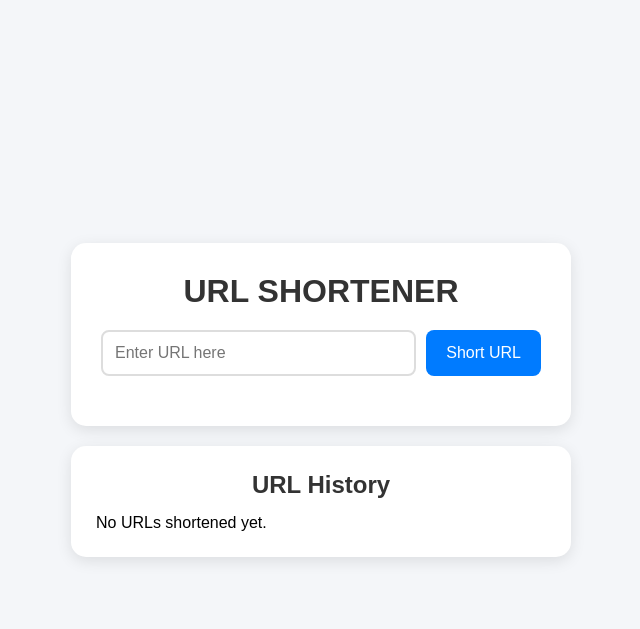
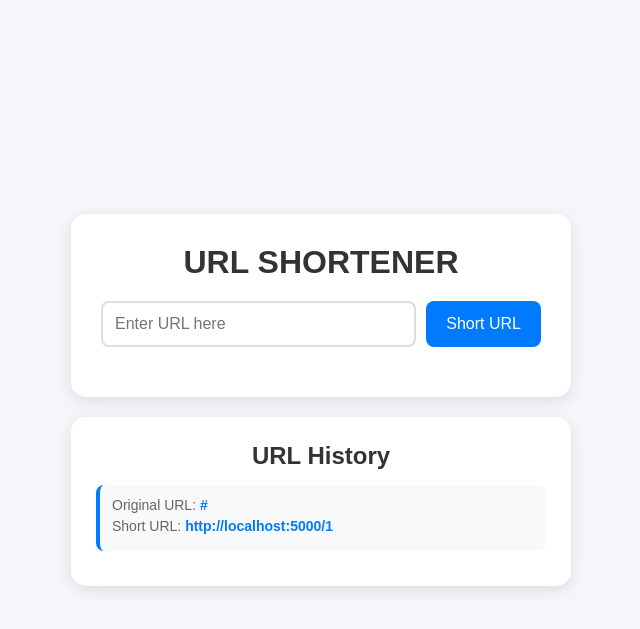
Before and after one commit to Shirooni-01/URL-Shortener, a Flask app: page / in a window 1280 px wide. Shown: the top 629 px of the page, without its empty margins (319-959 px from the left). Run offline with Flask 3, Linux system fonts and the light colour scheme; tables that the repository leaves empty hold one stand-in row (values such as "Sample post").

Commit message:
Added SQLite database support and URL history

```diff
--- a/app.py
+++ b/app.py
@@ -1,21 +1,43 @@
-from flask import Flask, render_template, request, redirect
+from flask import Flask, render_template, request, redirect, url_for
 import random
+import sqlite3
 
 app = Flask(__name__)
 
-url_history = []
 
-keys = ['0','1','2','3','4','5','6','7','8','9','a', 'b', 'c', 'd', 'e', 'f', 'g', 'h', 'i', 'j', 'k', 'l', 'm', 'n', 'o', 'p', 'q', 'r', 's', 't', 'u', 'v', 'w', 'x', 'y', 'z']
+def init_db():
+    conn = sqlite3.connect('database.db')
+    cursor = conn.cursor()
+
+    cursor.execute('''
+        CREATE TABLE IF NOT EXISTS urls(
+            id INTEGER PRIMARY KEY AUTOINCREMENT,
+            uni_id TEXT UNIQUE,
+            og_url TEXT
+        )
+    ''')
+
+    conn.commit()
+    conn.close()
+
+
+init_db()
+
+
+keys = ['0','1','2','3','4','5','6','7','8','9','a','b','c','d','e','f','g','h','i','j','k','l','m','n','o','p','q','r','s','t','u','v','w','x','y','z']
+
+
 def uniqueid():
     uni_id = ''
     for i in range(6):
-        uni_id += keys[random.randint(0,35)]
+        uni_id += keys[random.randint(0, 35)]
     return uni_id
 
-# shortlink = 'www.myshortlink.'
 
-@app.route('/',methods = ['GET','POST'])
+@app.route('/', methods=['GET', 'POST'])
 def index():
+
+    short_url = None
 
     if request.method == 'POST':
 
@@ -28,38 +50,77 @@ def index():
 
             uni_id = uniqueid()
 
-            exist = False
+            conn = sqlite3.connect('database.db')
+            cursor = conn.cursor()
 
-            for url in url_history:
-                if uni_id == url['uni_id']:
-                    exist = True
-                    break
+            cursor.execute(
+                "SELECT * FROM urls WHERE uni_id=?",
+                (uni_id,)
+            )
+
+            exist = cursor.fetchone()
+
+            conn.close()
 
             if not exist:
-                url_history.append({
-                    'uni_id': uni_id,
-                    'og_url': og_url
-                })
+
+                conn = sqlite3.connect('database.db')
+                cursor = conn.cursor()
+
+                cursor.execute(
+                    "INSERT INTO urls (uni_id, og_url) VALUES (?, ?)",
+                    (uni_id, og_url)
+                )
+
+                conn.commit()
+                conn.close()
+
                 break
 
-        short_url = f"http://localhost:5000/{uni_id}"
-
-        return render_template(
-            'index.html',
-            short_url=short_url
-            ,url_history=url_history
+        short_url = url_for(
+            'shorturl',
+            uni_id=uni_id,
+            _external=True
         )
 
-    return render_template('index.html', url_history=url_history)
+    conn = sqlite3.connect('database.db')
+    cursor = conn.cursor()
+
+    cursor.execute(
+        "SELECT uni_id, og_url FROM urls ORDER BY id DESC"
+    )
+
+    url_history = cursor.fetchall()
+
+    conn.close()
+
+    return render_template(
+        'index.html',
+        short_url=short_url,
+        url_history=url_history
+    )
+
 
 @app.route('/<uni_id>')
 def shorturl(uni_id):
 
-    for url in url_history:
-        if url['uni_id'] == uni_id:
-            return redirect(url['og_url'])
+    conn = sqlite3.connect('database.db')
+    cursor = conn.cursor()
+
+    cursor.execute(
+        "SELECT og_url FROM urls WHERE uni_id=?",
+        (uni_id,)
+    )
+
+    url = cursor.fetchone()
+
+    conn.close()
+
+    if url:
+        return redirect(url[0])
 
     return "URL Not Found"
 
+
 if __name__ == "__main__":
     app.run(debug=True)
--- a/templates/index.html
+++ b/templates/index.html
@@ -150,13 +150,24 @@
     <div class="history-container">
         <h2 class="history-title">URL History</h2>
 
+
         {% if url_history %}
         {% for url in url_history %}
         <div class="history-item">
-            <p>Original URL: <a href="{{url.og_url}}" target="_blank">{{url.og_url}}</a></p>
-            <p>Short URL: <a href="/{{url.uni_id}}" target="_blank">
-                    http://localhost:5000/{{url.uni_id}}
-                </a></p>
+
+            <p>
+                Original URL:
+                <a href="{{ url[1] }}" target="_blank">
+                    {{ url[1] }}
+                </a>
+            </p>
+
+            <p>
+                Short URL:
+                <a href="/{{ url[0] }}" target="_blank">
+                    http://localhost:5000/{{ url[0] }}
+                </a>
+            </p>
 
         </div>
         {% endfor %}
```
